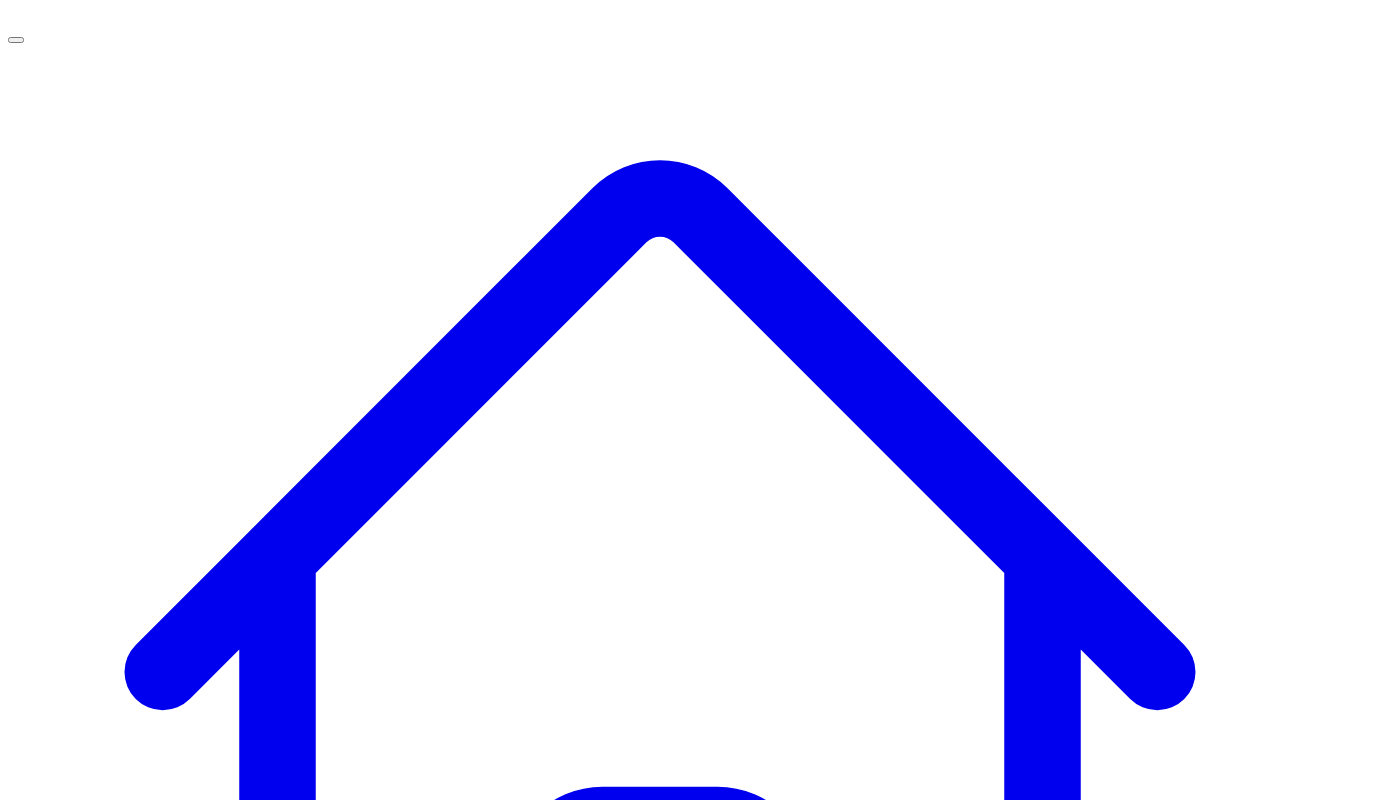
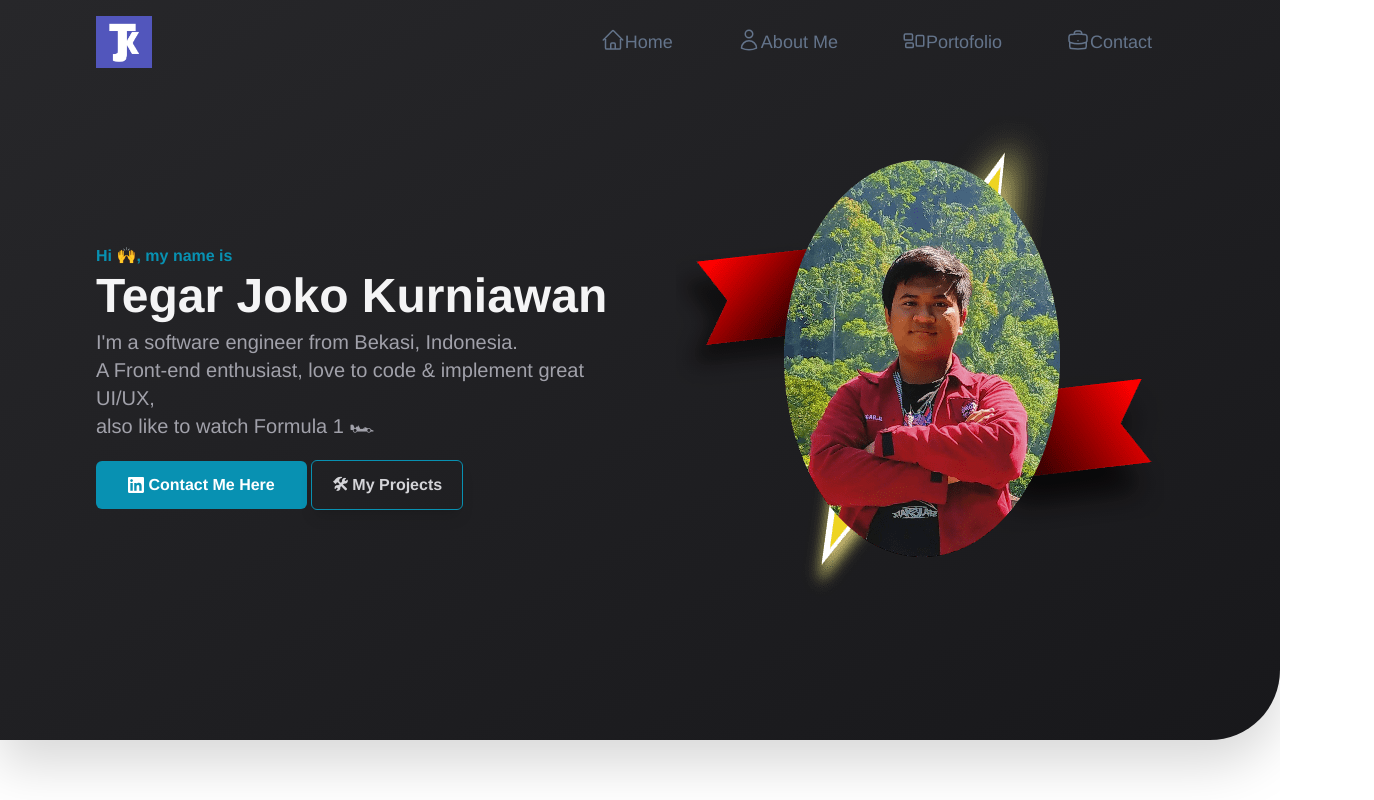
Before and after one commit to tegarjoko/profile-app-engine, a plain HTML site: page www/index.html in a window 1280 px wide. Shown: the top 800 px of the page, 1374 px wide, since content can reach past the window. Drawn offline with Linux system fonts and the light colour scheme; the site is published under a folder, as on GitHub Pages, so addresses that start at the root find nothing.

Commit message:
change: images url corrected

```diff
--- a/www/index.html
+++ b/www/index.html
@@ -5,9 +5,9 @@
     <meta http-equiv="X-UA-Compatible" content="IE=edge" />
     <meta name="description" content="Personal web for tegar build using tailwind css" />
     <meta name="viewport" content="width=device-width, initial-scale=1.0" />
-    <link href="/www/css/output.css" rel="stylesheet" />
+    <link href="css/output.css" rel="stylesheet" />
     <title>Tegar J. Kurniawan</title>
-    <link rel="shortcut icon" href="/www/images/logo_web.ico" type="image/x-icon" />
+    <link rel="shortcut icon" href="images/logo_web.ico" type="image/x-icon" />
   </head>
   <body>
     <!-- Back to top button -->
@@ -32,7 +32,7 @@
         <div class="flex items-center justify-between relative">
           <div class="px-4">
             <a href="index.html">
-              <img src="/www/images/navbar-logo.png" alt="" class="w-7 h-9 py-1 lg:w-14 lg:h-14 lg:py-0.5" />
+              <img src="images/navbar-logo.png" alt="" class="w-7 h-9 py-1 lg:w-14 lg:h-14 lg:py-0.5" />
             </a>
           </div>
           <div class="flex items-center px-4">
```
